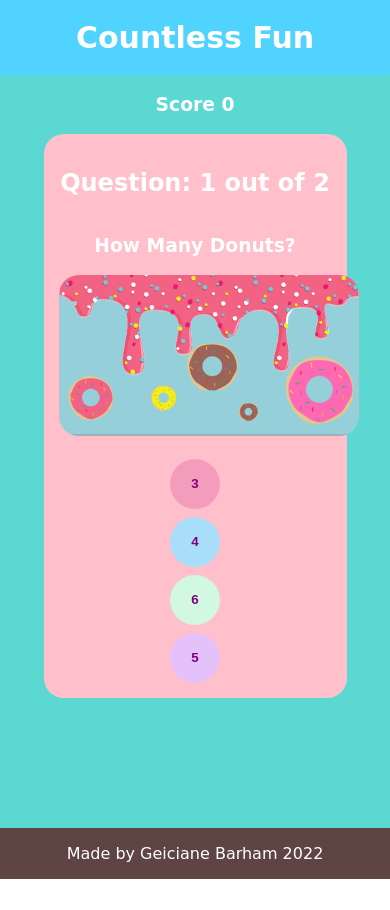
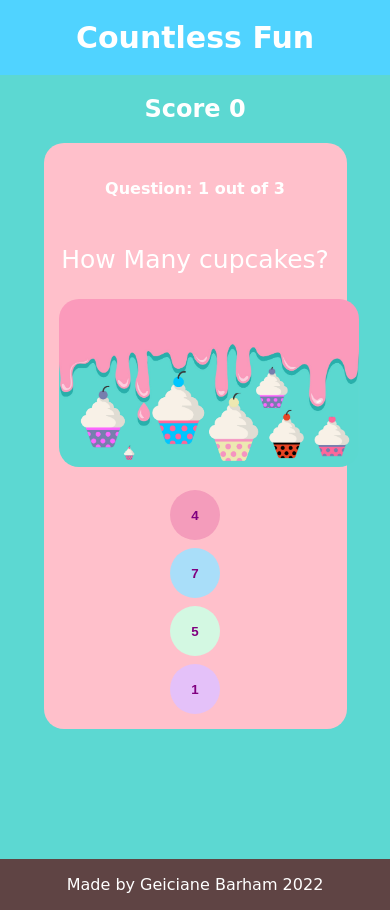
Before and after one commit to geicibarham/Count, a React (Create React App) app: page /first in a window 390 px wide. Before the commit the page ends 879 px from the top, so only its background shows below. Built offline with nearby package versions, Linux system fonts and the light colour scheme.

Commit message:
working on style of questions

```diff
--- a/src/assets/data/data.js
+++ b/src/assets/data/data.js
@@ -1,6 +1,27 @@
 
 
-const questions = [{
+const questions = [
+{
+    text: "How Many cupcakes?",
+    image:require("../images/question2.jpg"),
+    options: [
+        { id: 0, text: 4, isCorrect: false},
+        { id: 1, text: 7, isCorrect: true },
+        { id: 2, text: 5, isCorrect: false },
+        { id: 3, text: 1, isCorrect: false },
+    ],
+},
+{
+    text: "How Many chocolate?",
+    image:require("../images/question3.jpg"),
+    options: [
+        { id: 0, text: 4, isCorrect: false},
+        { id: 1, text: 8, isCorrect: true },
+        { id: 2, text: 5, isCorrect: false },
+        { id: 3, text: 1, isCorrect: false },
+    ],
+},
+{
 
     text: "How Many Donuts?",
     image:require("../images/question1.jpg"),
@@ -12,16 +33,6 @@ const questions = [{
     ],
 
 },
-{
-    text: "How Many cupcakes?",
-    image:require("../images/question2.jpg"),
-    options: [
-        { id: 0, text: 4, isCorrect: false},
-        { id: 1, text: 7, isCorrect: true },
-        { id: 2, text: 5, isCorrect: false },
-        { id: 3, text: 1, isCorrect: false },
-    ],
-},
 
 ]
 
--- a/src/components/firstGame/Firstgame.js
+++ b/src/components/firstGame/Firstgame.js
@@ -26,23 +26,25 @@ const Firstgame = () => {
     setCurrentQuestion(0);
     setShowResults(false);
   };
+
   return (
     <div className="firstgame">
 
-      <h3 className='comic'>Score {score}</h3>
+      <h2 className='comic'>Score {score}</h2>
 
       {showResults ? (
-        <div>
-          <h4 className="comic">Final Score is {score}</h4>
+        <div className="final-result">
+          <h3 className="comic">Final Score is {score}</h3>
           <button onClick={restartGame}>Restart</button>
         </div>
       ) : (
         <div className="question-card comic">
-          <h2>
+          <h4>
             Question: {currentQuestion + 1} out of {questions.length}
-          </h2>
+          </h4>
 
-          <h3 className="question-text">{questions[currentQuestion].text}</h3>
+          <p className="question-text">{questions[currentQuestion].text}</p>
+
 
           <img className="candy-icon"
           src={questions[currentQuestion].image} alt="donuts" />
--- a/src/components/firstGame/_first.scss
+++ b/src/components/firstGame/_first.scss
@@ -2,16 +2,19 @@
   border-radius: 20px;
 }
 .firstgame {
-
   display: flex;
   flex-direction: column;
   background-color: #5cd8d2;
-
+  align-items: center;
+min-height: 85vh;
   .candy-icon {
     width: 600px;
     margin: auto;
     margin-bottom: 15px;
+    justify-content: start;
     @include roundedBorder;
+
+
   }
 
   h2,
@@ -30,6 +33,15 @@
     @include roundedBorder;
     color: white;
     margin-bottom: 17px;
+
+    p {
+        font-size: 25px;
+        text-align: center;
+      }
+
+      h4{
+        text-align: center;
+      }
   }
 
   .btn-container {
@@ -74,9 +86,35 @@
     cursor: pointer;
   }
 
-    @media screen and (max-width:768px) {
-        .candy-icon{
-            width:300px;
+  .final-result{
+    background: rgb(170,236,218);
+background: linear-gradient(90deg, rgba(170,236,218,1) 0%, rgba(213,196,244,1) 46%, rgba(245,104,189,1) 100%);
+   @include roundedBorder;
+   padding:20px;
+    width: 50%;
+    display: flex;
+    flex-direction: column;
+ align-items: center;
+
+
+ h3{
+    color:purple;
+ }
+
+ button{
+    width: 20%;
+    border-radius: 8px;
+    background-color: #f568bd;
+    color:white;
+    &:hover{
+        background-color:  #f568bd80;
+    }
+ }
+  }
+
+  @media screen and (max-width: 768px) {
+    .candy-icon {
+      width: 300px;
     }
 
     .question-card {
```
Also changed, not shown: src/assets/images/Frame 1 (1).png (added), src/assets/images/question3.jpg (added). Lines whose indentation alone changed are shown as unchanged.
